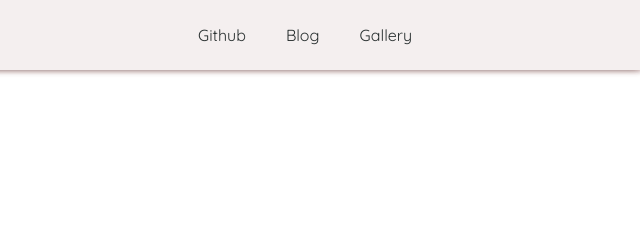
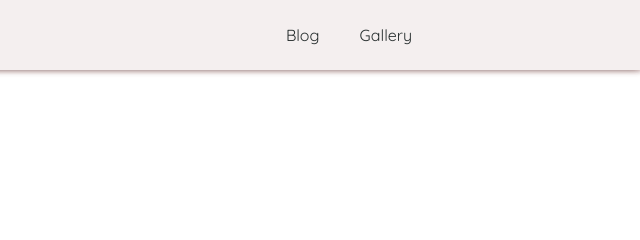
Before and after one commit to renjialan/personal_project, a plain HTML site: page gallery/index.html in a window 1280 px wide. Shown: the top 240 px of the page, 640-1280 px from the left. Drawn offline with Linux system fonts and the light colour scheme; files that its build step writes are made by us from their sources.

Commit message:
Update index.html

```diff
--- a/gallery/index.html
+++ b/gallery/index.html
@@ -19,7 +19,7 @@
 
         <ul class="navbar">
             <li><a href="#home"></a></li>
-            <li><a href="https://github.com/renjialan">Github</a></li>
+
             <li><a href="https://medium.com/@oliveren">Blog</a></li>
             <li><a href="gallery/index.html">Gallery</a></li>
             <li><a href="#portfolio"></a></li>
@@ -30,6 +30,7 @@
         <div class="container">
 <div class="pan-container">
 <div id ="gallery">
+
     <div class = "tile">
         <img src ="img/Baby_Blue_Floating_Person.jpg" alt="illustration of floating person"/>
     </div>
```
